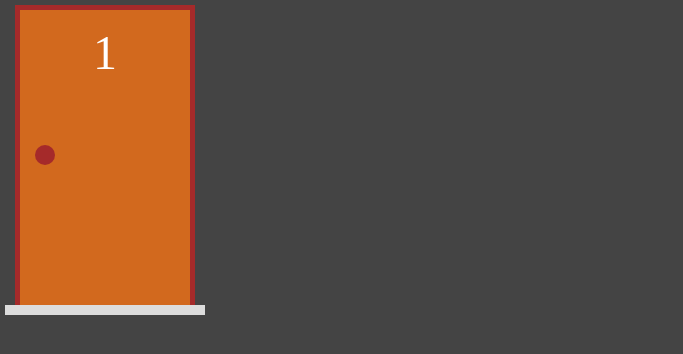
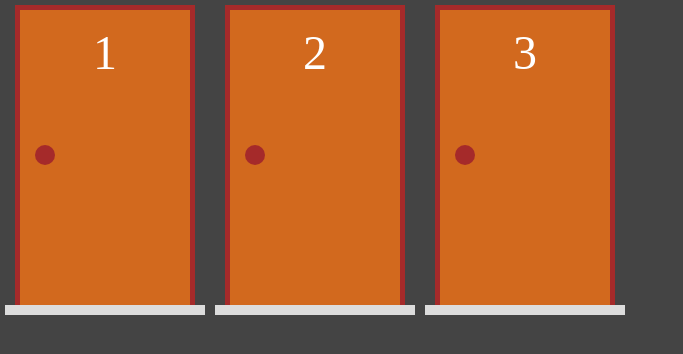
Before and after one commit to dauid64/porta_premiada, a Next.js app: page / in a window 1280 px wide. Shown: the top 354 px of the page, without its empty margins (0-683 px from the left). Built offline with nearby package versions, Linux system fonts and the light colour scheme.

Commit message:
Add Lógica das Portas

```diff
--- /dev/null
+++ b/src/functions/portas.ts
@@ -0,0 +1,21 @@
+import PortaModel from "../model/porta";
+
+export function criarPortas(qtde: number, selecionada: number): PortaModel[] {
+    return Array.from({ length: qtde}, (_, i) => {
+        const numero = i + 1
+        const temPresente = numero === selecionada
+        return new PortaModel(numero)
+    })
+}
+
+export function atualizarPortas(portas: PortaModel[], portaModificada: PortaModel): PortaModel[] {
+    return portas.map(portaAtual => {
+        const igualAModificada = portaAtual.numero === portaModificada.numero
+
+        if(igualAModificada) {
+            return portaModificada
+        } else {
+            return portaModificada.aberta ? portaAtual : portaAtual.desselecionar()
+        }
+    })
+}
--- a/src/pages/index.tsx
+++ b/src/pages/index.tsx
@@ -1,13 +1,22 @@
 import Porta from "../components/Porta";
 import Presente from "../components/Presente";
+import { atualizarPortas, criarPortas } from "../functions/portas";
 import PortaModel from "../model/porta"
 import { useState } from "react";
 
 export default function Home() {
-  const [p1, setP1] = useState(new PortaModel(1))
+  const [portas, setPortas] = useState(criarPortas(3, 2))
+
+  function renderizarPortas() {
+    return portas.map(porta => {
+      return (
+        <Porta key={porta.numero} value={porta} onChange={novaPorta => setPortas(atualizarPortas(portas, novaPorta))}></Porta>
+      )
+    })
+  }
   return (
-    <div>
-      <Porta value={p1} onChange={novaPorta => setP1(novaPorta)}></Porta>
+    <div style={{display: "flex"}}>
+      {renderizarPortas()}
     </div>
   )
 }
```
Also changed, not shown: jsconfig.json (+16 -1 lines).
